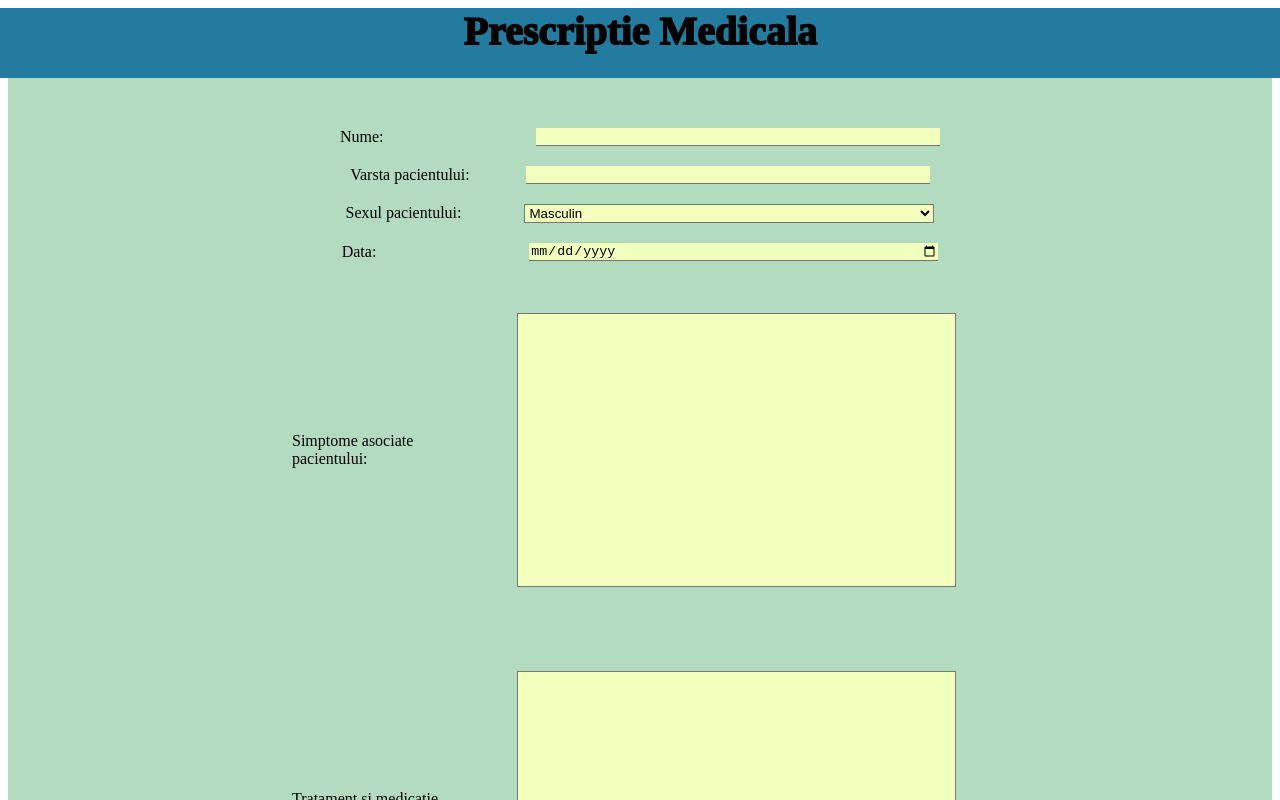
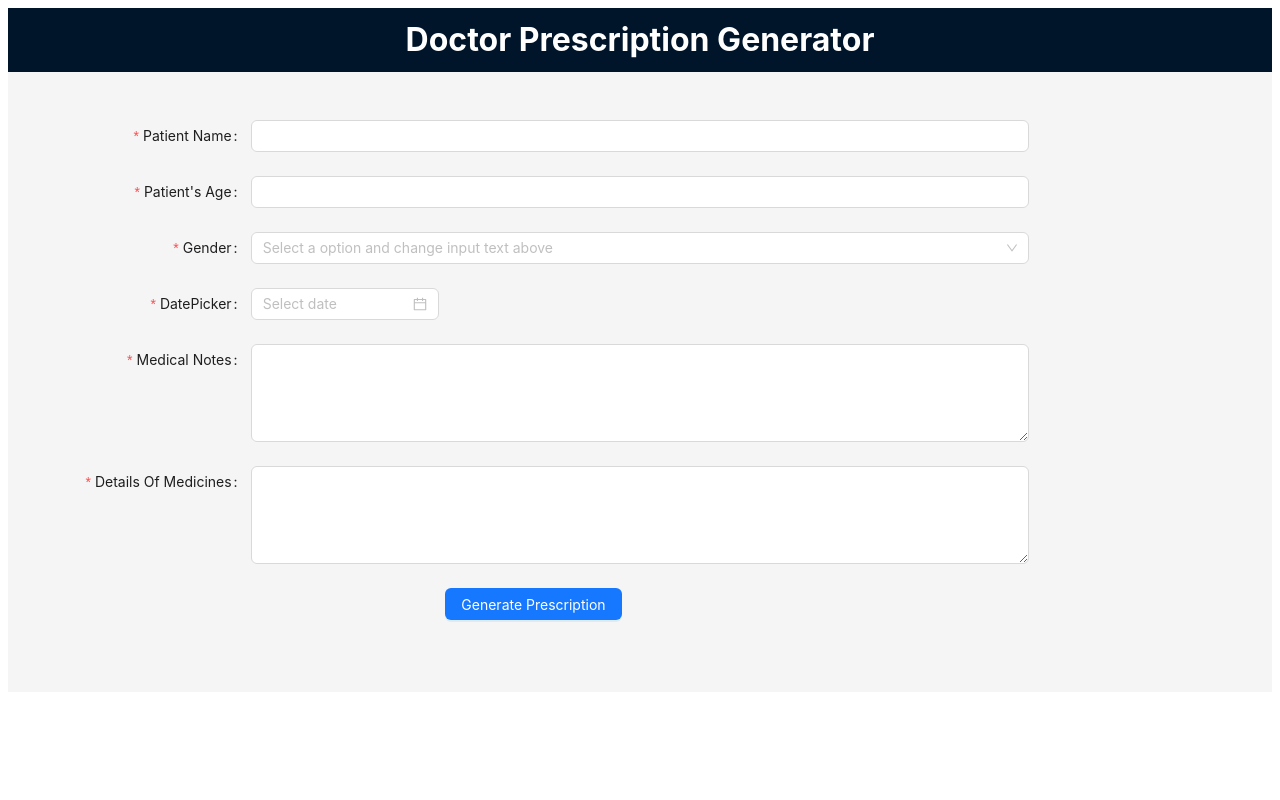
Before and after one commit to florescuv/Medical-office-management---prescription, a React (Create React App) app: page / in a window 1280 px wide. Shown: the top 800 px of the page. Built offline with nearby package versions, Linux system fonts and the light colour scheme.

Commit message:
Refactorizare majora a formularului

```diff
--- a/src/components/prescription.jsx
+++ b/src/components/prescription.jsx
@@ -1,37 +1,169 @@
-import React from 'react';
+import { Button, Form, Input, Select, DatePicker, Layout } from "antd";
+import React from "react";
+const { Option } = Select;
+const { TextArea } = Input;
+const { Header, Content } = Layout;
 
-const Prescription = ()=>{
-    return(
-    <div style={{display: "flex", flexDirection:"row", alignItems: "center", marginBottom:"20px"}}>
-        <div style={{display: "flex", flexDirection:"column", width:"100%", alignItems:"center"}}>
-            <div style={{height:"70px", fontWeight: "1000", fontSize: "40px", backgroundColor: "#247BA0", width:"100vw", textAlign:"center"}}>Prescriptie Medicala</div>
-            <div style={{display: "flex", flexDirection:"row", justifyContent: "space-between", marginTop: "50px", width: "600px"}}>
-                <div style={{marginRight: "20px"}}>Nume:</div><input style={{width: "400px", backgroundColor: "#F3FFBD"}}id="nume"/>
-            </div>
-            <div style={{display: "flex", flexDirection:"row",  justifyContent: "space-between", marginTop: "20px"}}>
-                <div style={{marginRight: "56px"}}>Varsta pacientului:</div><input style={{width: "400px", backgroundColor: "#F3FFBD"}} type="number" id="varsta"/>
-            </div>
-            <div style={{display: "flex", flexDirection:"row", justifyContent: "space-between", marginTop: "20px"}}>
-                <div style={{marginRight: "63px"}}>Sexul pacientului:</div>
-                <select style={{width: "410px", backgroundColor: "#F3FFBD"}} id="Pacient">
-                    <option value="masculin">Masculin</option>
-                    <option value="feminin">Feminin</option>
-                </select>
-            </div>
-            <div style={{display: "flex", flexDirection:"row", justifyContent: "space-between", alignItems: "center", marginTop: "20px"}}>
-                <div style={{marginRight: "153px"}}>Data:</div><input style={{width: "408px", backgroundColor: "#F3FFBD"}} type="date" id="data"/>
-            </div>
-            <div style={{display: "flex", flexDirection:"row", alignContent:"center", height: "100%", alignItems: "center", marginTop: "20px"}}>
-                <div style={{marginRight: "43px", width:"150px"}}>Simptome asociate pacientului:</div>
-                    <textarea style={{width: "405px", backgroundColor: "#F3FFBD"}} id="simptome" rows={4} cols={50}/>
-            </div>
-            <div style={{display: "flex", flexDirection:"row", alignItems: "center", marginTop: "20px"}}>
-                <div style={{marginRight: "43px", width:"150px"}}>Tratament si medicatie recomandata:</div>
-                <textarea style={{width: "405px", backgroundColor: "#F3FFBD"}} id="tratament" rows={4} cols={50}/>
-            </div>
-        </div>
-    </div>
-    );
+const formItemLayout = {
+  labelCol: {
+    xs: {
+      span: 2,
+    },
+    sm: {
+      span: 4,
+    },
+  },
+  wrapperCol: {
+    xs: {
+      span: 24,
+    },
+    sm: {
+      span: 16,
+    },
+  },
+};
+const tailFormItemLayout = {
+  wrapperCol: {
+    xs: {
+      span: 24,
+      offset: 0,
+    },
+    sm: {
+      span: 16,
+      offset: 8,
+    },
+  },
+};
 
-}
-export default Prescription;
+const config = {
+  rules: [
+    {
+      type: "object",
+      required: true,
+      message: "Please select time!",
+    },
+  ],
+};
+
+const PrescriptionForm = () => {
+  const [form] = Form.useForm();
+  const onFinish = (values) => {
+    const url = new URL(window.location.origin);
+    const data = {
+      ...values,
+      date: values.date.format("DD-MM-YYYY"),
+    };
+    Object.keys(data).forEach((key) => {
+      data[key] = JSON.stringify(data[key]);
+    });
+    url.search = new URLSearchParams(data);
+    window.open(url, "_blank").focus();
+  };
+
+  return (
+    <Layout>
+      <Header
+        style={{
+          color: "#fff",
+          textAlign: "center",
+          fontWeight: "bolder",
+          fontSize: "2rem",
+        }}
+      >
+        Doctor Prescription Generator
+      </Header>
+      <Content>
+        <Form
+          style={{ padding: "3rem" }}
+          {...formItemLayout}
+          form={form}
+          name="register"
+          onFinish={onFinish}
+          scrollToFirstError
+        >
+          <Form.Item
+            name="username"
+            label="Patient Name"
+            rules={[
+              {
+                type: "uername",
+                message: "The input is not valid username!",
+              },
+              {
+                required: true,
+                message: "Please input your username",
+              },
+            ]}
+          >
+            <Input />
+          </Form.Item>
+
+          <Form.Item
+            label="Patient's Age"
+            name="age"
+            rules={[{ required: true }]}
+          >
+            <Input type={"number"} name="age" />
+          </Form.Item>
+
+          <Form.Item name="gender" label="Gender" rules={[{ required: true }]}>
+            <Select
+              placeholder="Select a option and change input text above"
+              allowClear
+            >
+              <Option value="male">male</Option>
+              <Option value="female">female</Option>
+              <Option value="other">other</Option>
+            </Select>
+          </Form.Item>
+          <Form.Item
+            noStyle
+            shouldUpdate={(prevValues, currentValues) =>
+              prevValues.gender !== currentValues.gender
+            }
+          >
+            {({ getFieldValue }) =>
+              getFieldValue("gender") === "other" ? (
+                <Form.Item
+                  name="customizeGender"
+                  label="Customize Gender"
+                  rules={[{ required: true }]}
+                >
+                  <Input />
+                </Form.Item>
+              ) : null
+            }
+          </Form.Item>
+
+          <Form.Item name="date" label="DatePicker" {...config}>
+            <DatePicker />
+          </Form.Item>
+
+          <Form.Item
+            label="Medical Notes"
+            name="notes"
+            rules={[{ required: true }]}
+          >
+            <TextArea rows={4} name="notes" />
+          </Form.Item>
+
+          <Form.Item
+            label="Details Of Medicines"
+            name="medicines"
+            rules={[{ required: true }]}
+          >
+            <TextArea rows={4} name="medicines" />
+          </Form.Item>
+
+          <Form.Item {...tailFormItemLayout}>
+            <Button type="primary" htmlType="submit">
+              Generate Prescription
+            </Button>
+          </Form.Item>
+        </Form>
+      </Content>
+    </Layout>
+  );
+};
+
+export default PrescriptionForm;
```
